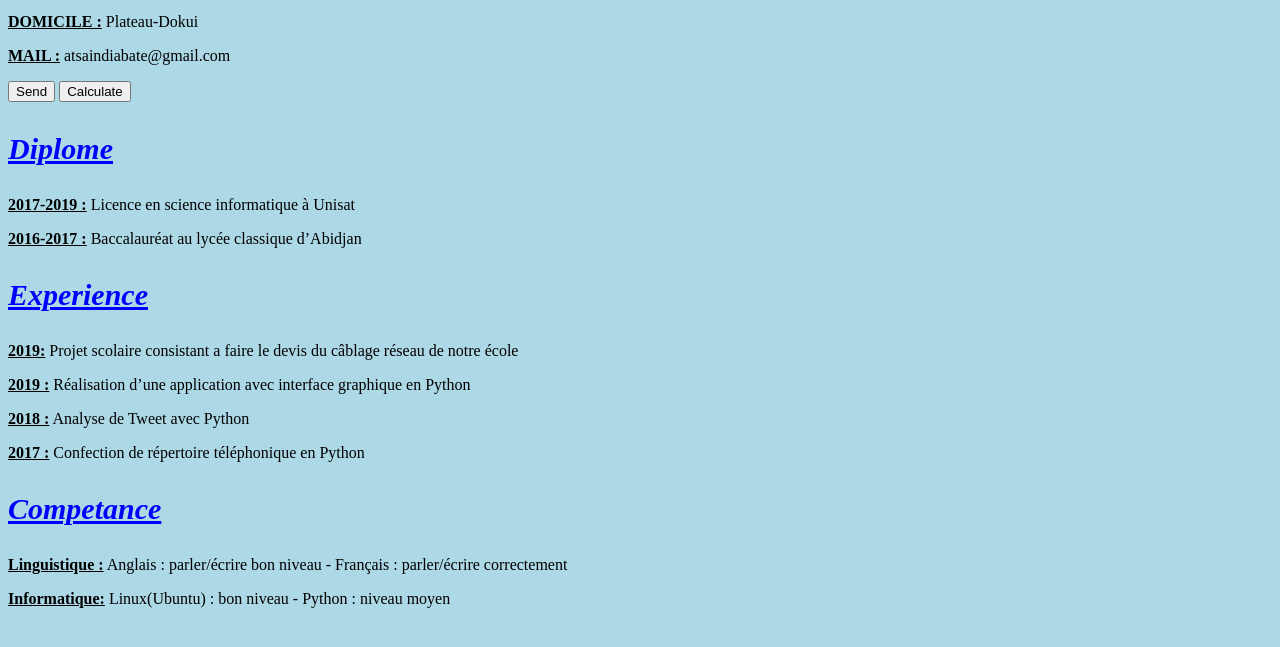
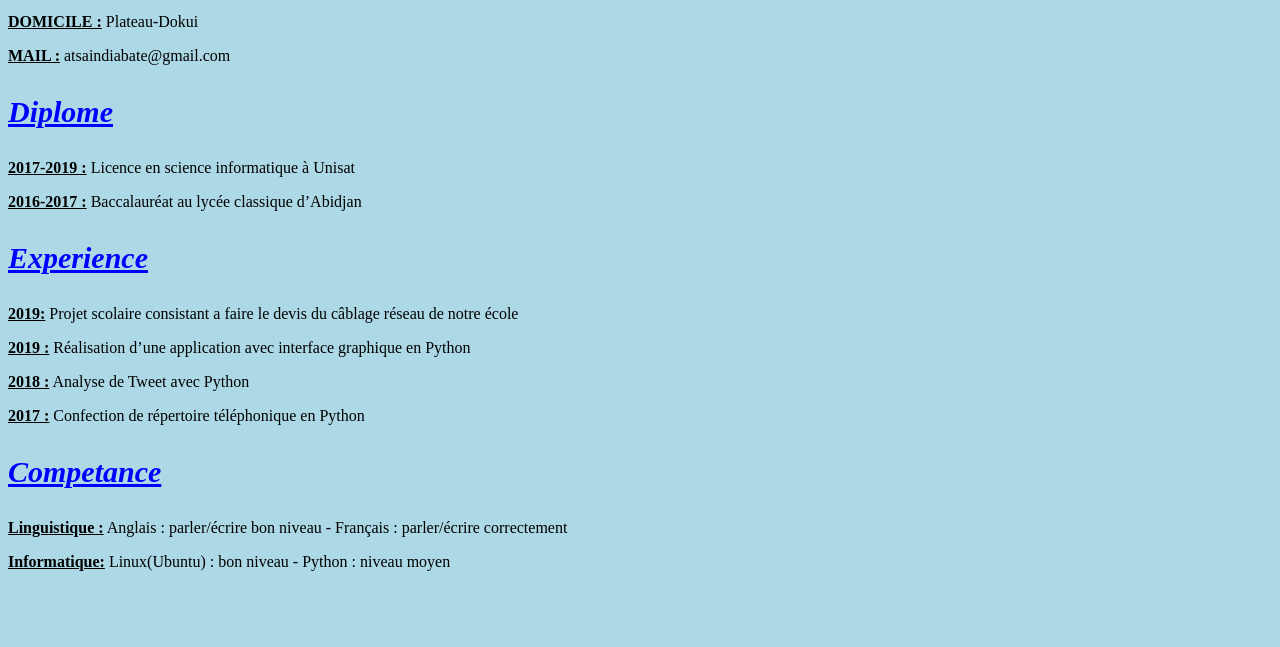
Before and after one commit to yaposebastien/atsin, a plain HTML site: page MonCv.html in a window 1280 px wide. Shown: the part 105-752 px from the top of the page. Drawn offline with Linux system fonts and the light colour scheme; a script that the page names is missing.

Commit message:
Update MonCv.html

```diff
--- a/MonCv.html
+++ b/MonCv.html
@@ -20,8 +20,7 @@
             <strong><p>Contact :</strong> 01499403/88061691/66814971</p>
             <strong><p>DOMICILE :</strong> Plateau-Dokui</p>
             <strong><p>MAIL :</strong> atsaindiabate@gmail.com</p>
-	    <button onClick="compare(5,7)">Send</button>
-	    <button onClick="add()">Calculate</button>
+
 
 
 
```
